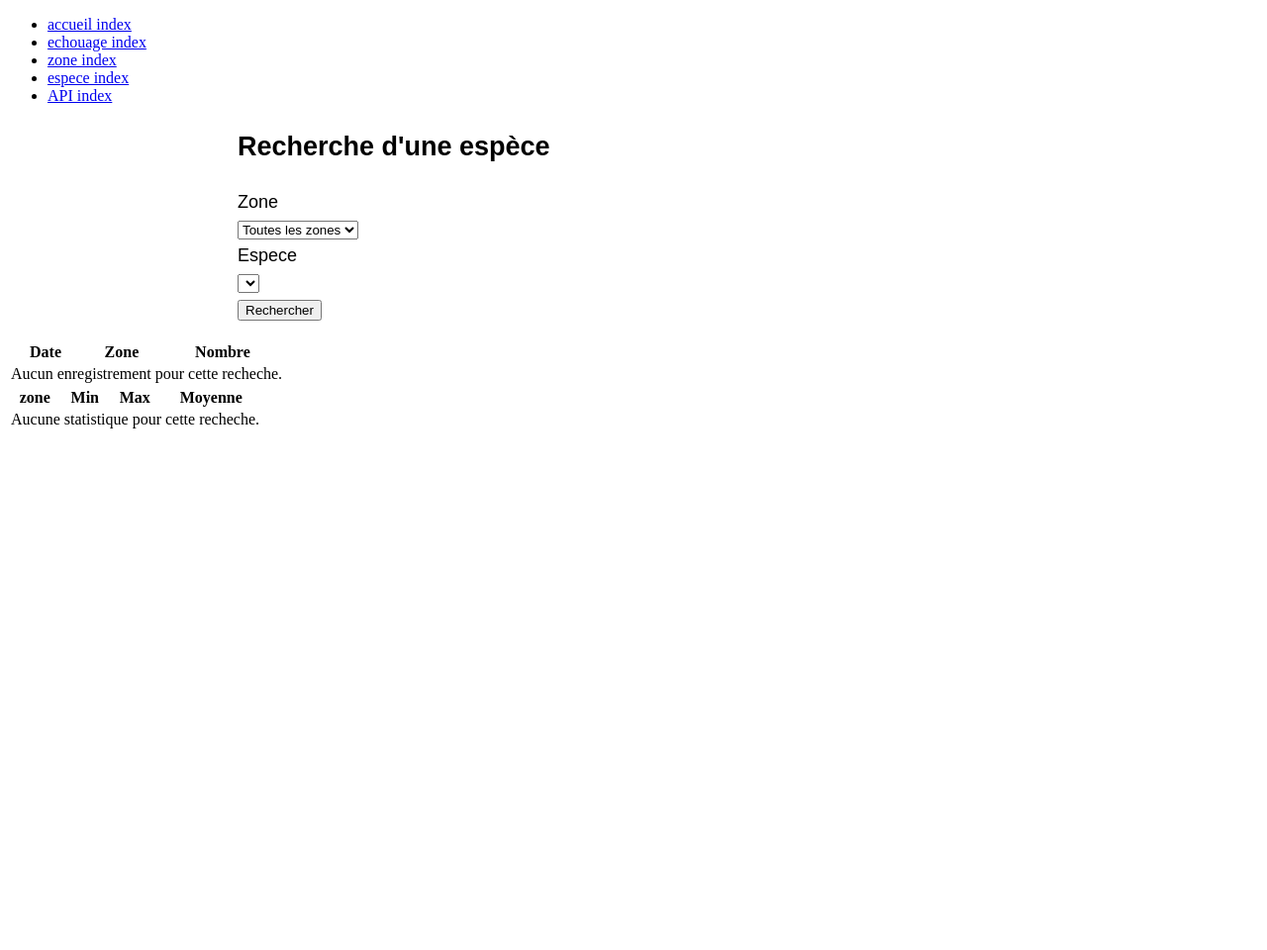
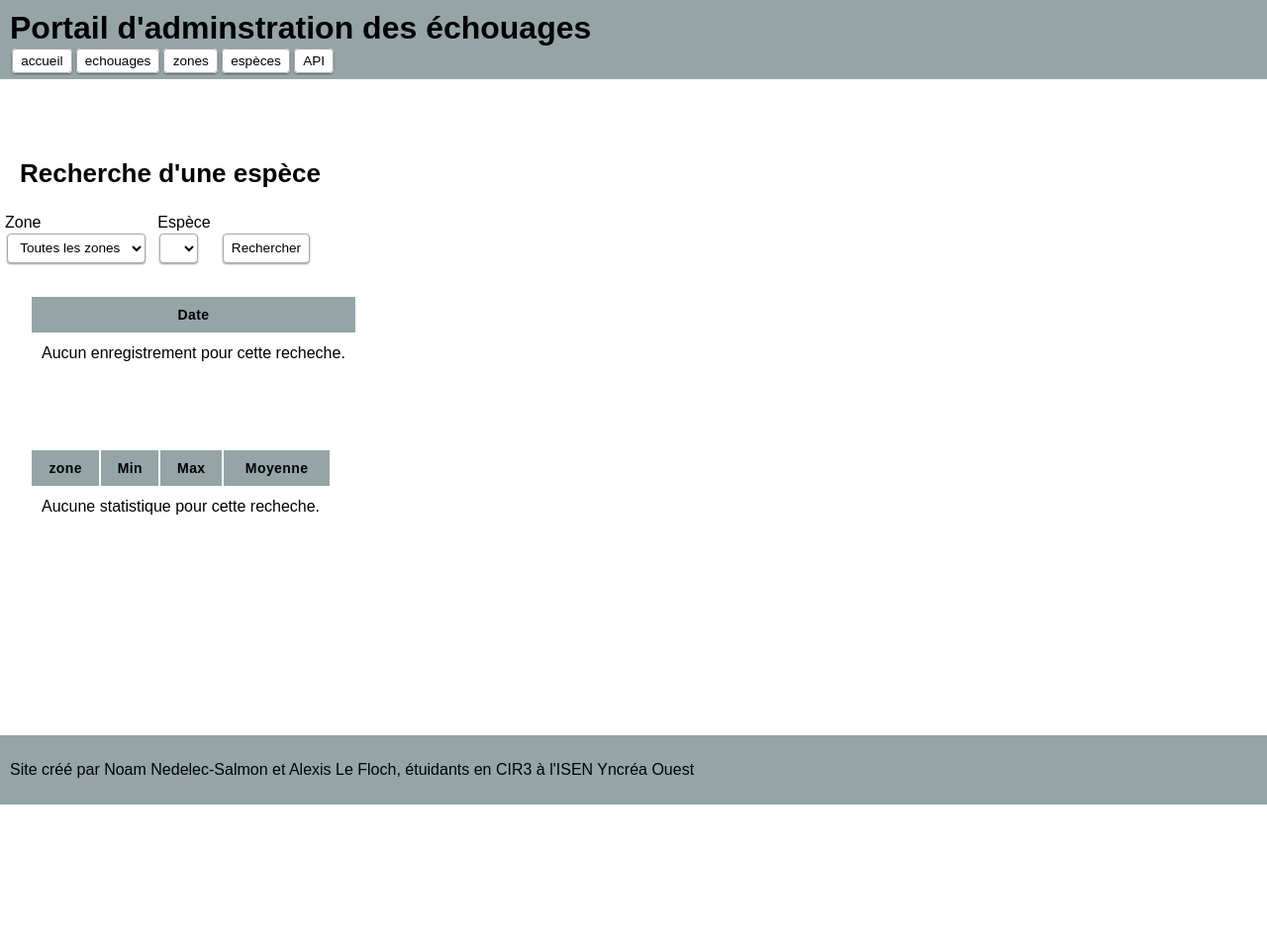
Before and after one commit to Alexis-LF/projet_framework_cir3, a Symfony app: template back/projet_cir3_symf/templates/accueil/recherche.html.twig in a window 1280 px wide. Shown: the whole page at 99% size. Before the commit the page ends 433 px from the top, so only its background shows below. Run offline with Twig, Linux system fonts and the light colour scheme; the template is opened without the code that fills it, so the values that code supplies are empty; some libraries are stand-ins or nearby versions.

Commit message:
gros changements

```diff
--- /dev/null
+++ b/back/projet_cir3_symf/public/css/style.css
@@ -0,0 +1,91 @@
+
+body {
+    font-family: sans-serif;
+    height: 100vh;
+    margin: 0%;
+
+}
+
+#contenu {
+    margin-top: 160px;
+    padding-bottom: 160px;
+}
+
+h2 {
+    font-size: 26px;
+    margin: 20px;
+}
+
+.table {
+border-radius: 20px;
+padding: 25px 30px;
+display: block;
+margin-bottom: 25px;
+}
+table thead {
+background-color: #95a5a6;
+font-size: 14px;
+letter-spacing: 0.03em;
+}
+table tr {
+border: 3px solid black;
+}
+table td, table th {
+padding: 10px;
+text-align: center;
+}
+
+select , input[type = submit] , a , button{
+    height: 2.2em;
+    margin: 2px;
+    padding: 0.3em 0.6em;
+    background: white;
+    border: 1px solid #aaaaaa;
+    border-radius: 0.3em;
+    box-shadow: inset 0 1px 2px rgba(255, 255, 255, 0.3), 0 1px 2px rgba(0, 0, 0, 0.4);
+    font-size: 0.85em;
+    white-space: nowrap;
+    text-decoration: none;
+    color: black;
+}
+button {
+    display: inline;
+    margin: 8px;
+}
+h1 {
+    margin: 0px;
+    padding-bottom: 5px;
+}
+ul {
+    padding: 0px;
+    margin: 0px;
+    display: flex;
+    list-style-type : none;
+}
+header {
+    min-height: 60px;
+    max-height:130px;
+    position: fixed;
+    top: 0%;
+}
+footer {
+    position: relative;
+    bottom: O%;
+
+}
+header , footer {
+
+    padding: 10px;
+
+    left: 0%;
+    right: 0%;
+    background-color: #95a5a6;
+}
+
+.recherche_box {
+    display: flex;
+    align-items: flex-end;
+}
+.combobox_part {
+    margin: 5px;
+}
--- a/back/projet_cir3_symf/templates/accueil/index.html.twig
+++ b/back/projet_cir3_symf/templates/accueil/index.html.twig
@@ -3,14 +3,10 @@
 {% block title %}Hello AccueilController!{% endblock %}
 
 {% block body %}
-<style>
-    .example-wrapper { margin: 1em auto; max-width: 800px; width: 95%; font: 18px/1.5 sans-serif; }
-    .example-wrapper code { background: #F5F5F5; padding: 2px 6px; }
-</style>
 
-<div class="example-wrapper">
+<div>
     <h2>Recherche d'une espèce</h2>
-    <form action="{{ path('accueil_recherche') }}" method="get">
+    <form class="recherche_box" action="{{ path('accueil_recherche') }}" method="get">
         <div class="combobox_part">
             <label for="zone">Zone</label><br>
             <select name="zone">
@@ -33,7 +29,7 @@
             </select>
         </div>
         <div class="combobox_part">
-            <label for="espece">Espece</label><br>
+            <label for="espece">Espèce</label><br>
             <select name="espece">
             {% for espece in especes %}
                 <option value="{{ espece.id }}"
--- a/back/projet_cir3_symf/templates/accueil/recherche.html.twig
+++ b/back/projet_cir3_symf/templates/accueil/recherche.html.twig
@@ -5,30 +5,39 @@
 {% block recherche %}
 
 
-<table class="table">
+<div class="table">
+    <table>
         <thead>
             <tr>
                 <th>Date</th>
-            <th>Zone</th>
-            <th>Nombre</th>
+                {% if  zone_select.id == 0%}
+                    {% for zone in zones %}
+                        <th title="zone_id = {{zone.id}}">{{zone.zone}}</th>
+                    {% endfor %}
+                {% else %}
+                <th title="zone_id = {{zone_select.id}}">{{zone_select.zone}}</th>
+                {% endif %}
             </tr>
         </thead>
         <tbody>
-    {% for resultat in resultats %}
+        {% for date,nb_par_zones in tab_par_dates %}
             <tr>
-            <td>{{ resultat.date }}</td>
-            <td>{{ resultat.zone }}</td>
-            <td>{{ resultat.nombre }}</td>
+                <td>{{date}}</td>
+                {% for nb in nb_par_zones %}
+                    <td>{{nb}}</td>
+                {% endfor %}
             </tr>
         {% else %}
             <tr>
-            <td colspan="3">Aucun enregistrement pour cette recheche.</td>
+                <td colspan="{{tab_par_zones|length}}">Aucun enregistrement pour cette recheche.</td>
             </tr>
         {% endfor %}
         </tbody>
     </table>
+</div>
 
-<table class="table">
+<div class="table">
+    <table>
         <thead>
             <tr>
                 <th>zone</th>
@@ -52,5 +61,6 @@
         {% endfor %}
         </tbody>
     </table>
+</div>
 
 {% endblock %}
--- a/back/projet_cir3_symf/templates/base.html.twig
+++ b/back/projet_cir3_symf/templates/base.html.twig
@@ -6,7 +6,7 @@
         {# Run `composer require symfony/webpack-encore-bundle`
            and uncomment the following Encore helpers to start using Symfony UX #}
         {% block stylesheets %}
-            {#{{ encore_entry_link_tags('app') }}#}
+            <link href="{{asset('css/style.css')}}" rel="stylesheet">
         {% endblock %}
 
         {% block javascripts %}
@@ -15,23 +15,33 @@
     </head>
     <body>
         <header>
+            <h1>
+            Portail d'adminstration des échouages
+            </h1>
             <ul>
                 <li>
-                    <a href="{{ path('accueil_index') }}">accueil index</a>
+                    <a href="{{ path('accueil_index') }}">accueil</a>
                 </li>
                 <li>
-                    <a href="{{ path('echouage_index') }}">echouage index</a>
+                    <a href="{{ path('echouage_index') }}">echouages</a>
                 </li>
                 <li>
-                    <a href="{{ path('zone_index') }}">zone index</a>
+                    <a href="{{ path('zone_index') }}">zones</a>
                 </li>
                 <li>
-                    <a href="{{ path('espece_index') }}">espece index</a>
+                    <a href="{{ path('espece_index') }}">espèces</a>
                 </li>
                 <li>
-                    <a href="{{ path('api_index') }}">API index</a>
+                    <a href="{{ path('api_index') }}">API</a>
                 </li>
         </header>
-        {% block body %}{% endblock %}
+
+        <div id="contenu">
+            {% block body %}{% endblock %}
+        </div>
+
+        <footer>
+            <p>Site créé par Noam Nedelec-Salmon et Alexis Le Floch, étuidants en CIR3 à l'ISEN Yncréa Ouest</p>
+        </footer>
     </body>
 </html>
--- a/back/projet_cir3_symf/templates/echouage/show.html.twig
+++ b/back/projet_cir3_symf/templates/echouage/show.html.twig
@@ -5,7 +5,7 @@
 {% block body %}
     <h1>Echouage</h1>
 
-    <table class="table">
+    <div class="table"><table>
         <tbody>
             <tr>
                 <th>Id</th>
@@ -28,10 +28,10 @@
                 <td>{{ echouage.Espece.espece }}</td>
             </tr>
         </tbody>
-    </table>
+    <table></div>
     <a href="{{ path('echouage_index') }}">back to list</a>
 
-    <a href="{{ path('echouage_edit', {'id': echouage.id}) }}">edit</a>
+    <a href="{{ path('echouage_edit', {'id': echouage.id}) }}">modifier</a>
 
     {{ include('echouage/_delete_form.html.twig') }}
 {% endblock %}
--- a/back/projet_cir3_symf/templates/espece/show.html.twig
+++ b/back/projet_cir3_symf/templates/espece/show.html.twig
@@ -5,7 +5,7 @@
 {% block body %}
     <h1>Espece</h1>
 
-    <table class="table">
+    <div class="table"><table>
         <tbody>
             <tr>
                 <th>Id</th>
@@ -16,11 +16,11 @@
                 <td>{{ espece.espece }}</td>
             </tr>
         </tbody>
-    </table>
+    <table></div>
 
     <a href="{{ path('espece_index') }}">back to list</a>
 
-    <a href="{{ path('espece_edit', {'id': espece.id}) }}">edit</a>
+    <a href="{{ path('espece_edit', {'id': espece.id}) }}">modifier</a>
 
     {{ include('espece/_delete_form.html.twig') }}
 {% endblock %}
--- a/back/projet_cir3_symf/templates/zone/show.html.twig
+++ b/back/projet_cir3_symf/templates/zone/show.html.twig
@@ -5,7 +5,7 @@
 {% block body %}
     <h1>Zone</h1>
 
-    <table class="table">
+    <div class="table"><table>
         <tbody>
             <tr>
                 <th>Id</th>
@@ -16,11 +16,11 @@
                 <td>{{ zone.zone }}</td>
             </tr>
         </tbody>
-    </table>
+    <table></div>
 
     <a href="{{ path('zone_index') }}">back to list</a>
 
-    <a href="{{ path('zone_edit', {'id': zone.id}) }}">edit</a>
+    <a href="{{ path('zone_edit', {'id': zone.id}) }}">modifier</a>
 
     {{ include('zone/_delete_form.html.twig') }}
 {% endblock %}
```
Also changed, not shown: back/projet_cir3_symf/src/Controller/AccueilController.php (+29 -3 lines), back/projet_cir3_symf/src/Repository/EchouageRepository.php (+104 -0 lines), back/projet_cir3_symf/templates/echouage/index.html.twig (+8 -7 lines), back/projet_cir3_symf/templates/espece/index.html.twig (+8 -9 lines), back/projet_cir3_symf/templates/zone/index.html.twig (+8 -8 lines), back/requetes_mysql.md (+4 -1 lines). Lines whose indentation alone changed are shown as unchanged.
